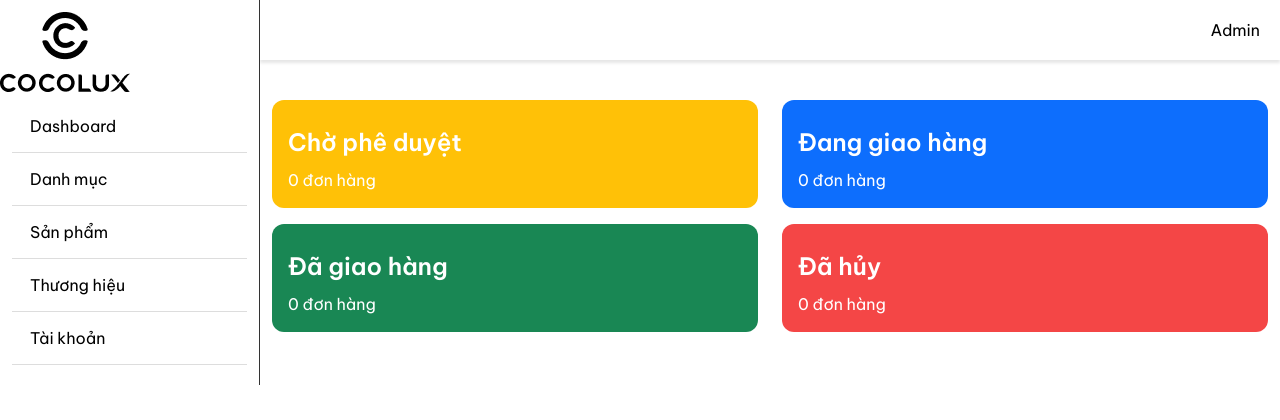
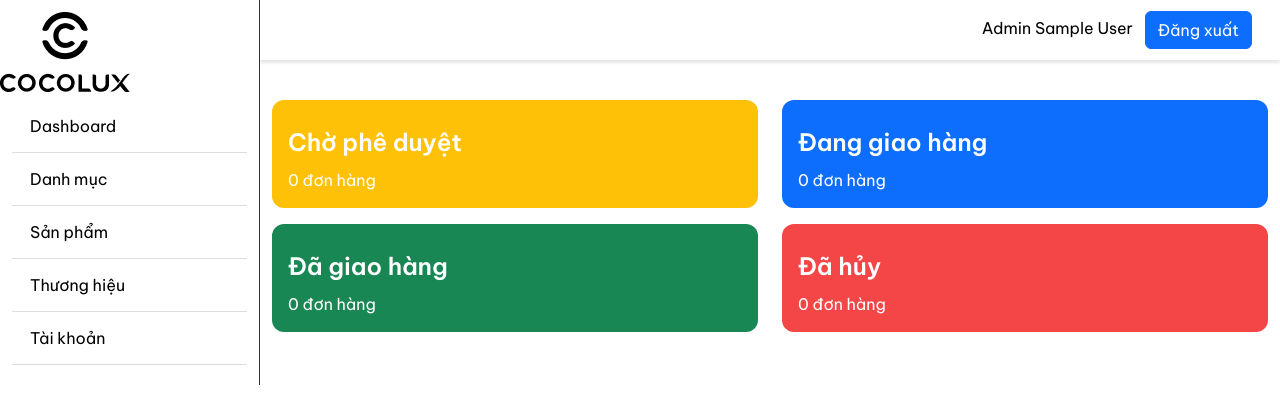
Before and after one commit to iamtuann/my-pham-cocolux, a PHP site: page /my-pham-cocolux/admin/index.php?page=dashboard in a window 1280 px wide. Shown: the top 420 px of the page. Run offline with PHP 8.4, Linux system fonts and the light colour scheme; the visitor is signed in with stand-in values (Sample User, id 1); tables that the repository leaves empty or names only in its code hold one stand-in row (values such as "Sample post").

Commit message:
done logout admin

```diff
--- a/layouts/admin/header.php
+++ b/layouts/admin/header.php
@@ -1,6 +1,8 @@
 <div class="admin-header">
-  <div class="flex-grow-1"></div>
-  <div class="">
-    <span>Admin</span>
-  </div>
+    <div class="flex-grow-1"></div>
+    <div class="">
+        <span>Admin
+            <?= isset($_SESSION["name"]) && $_SESSION["role"] == "admin" ? $_SESSION["name"] : ""  ?></span>
+        <a class="btn btn-primary mx-2" href="http://localhost/my-pham-cocolux/login.php?log-out=1">Đăng xuất</a>
+    </div>
 </div>
--- a/login.php
+++ b/login.php
@@ -25,8 +25,8 @@
 			$row_data = mysqli_fetch_array($row);
             if($row_data["role_id"] == 2) {
                 $_SESSION['email'] = $row_data['email'];
-                $_SESSION['user_id']= $row_data['id'];
-                $_SESSION['name']= $row_data['last_name'];
+                $_SESSION['user_id'] = $row_data['id'];
+                $_SESSION['name'] = $row_data['last_name'];
                 header("Location:index.php");
             } elseif($row_data["role_id"] == 1) {
                 $_SESSION['email'] = $row_data['email'];
```
Also changed, not shown: admin/index.php (+17 -5 lines).
